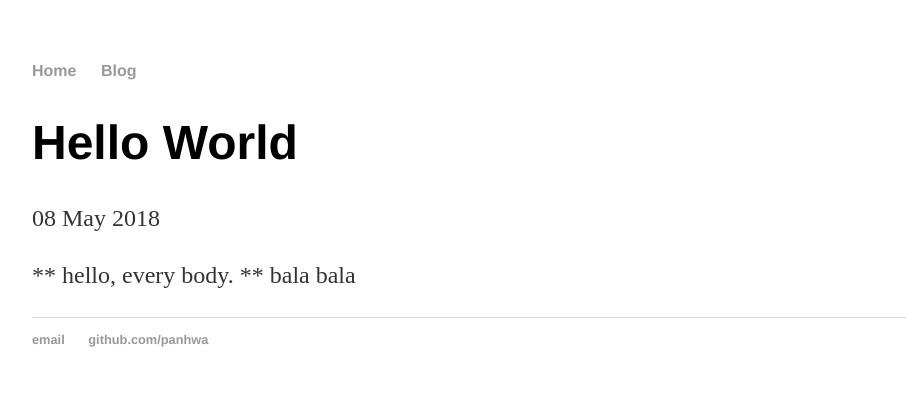
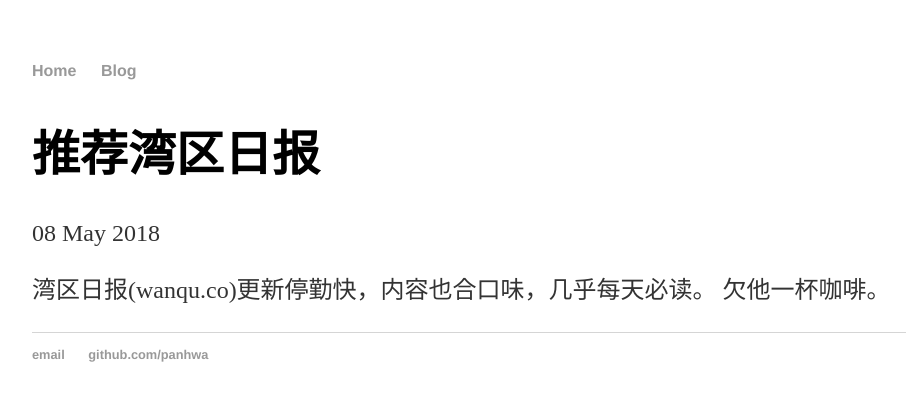
Before and after one commit to panhwa/panhwa.github.io, a Jekyll site: the page built from _posts/2018-05-08-hello-world.md, in a window 1280 px wide. Shown: the top 401 px of the page, without its empty margins (160-1066 px from the left). Built offline with Jekyll 4.4.1, drawn with Linux system fonts in a browser that asks for light colours; our own code applies the rules of GitHub Pages for plain Markdown files.

Commit message:
2018/5/8

```diff
--- a/_posts/2018-05-08-hello-world.md
+++ b/_posts/2018-05-08-hello-world.md
@@ -1,2 +1,7 @@
-** hello, every body. **
-bala bala
+---
+layout: post
+title: "推荐湾区日报"
+date: 2018-05-08
+---
+湾区日报(wanqu.co)更新停勤快，内容也合口味，几乎每天必读。
+欠他一杯咖啡。
```
Also changed, not shown: _posts/2014-04-30-hank-quinlan-site-launched.md (deleted, +0 -7 lines).
